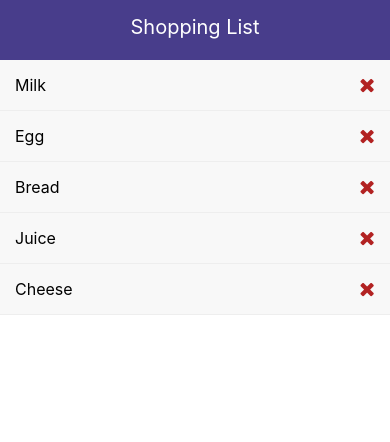
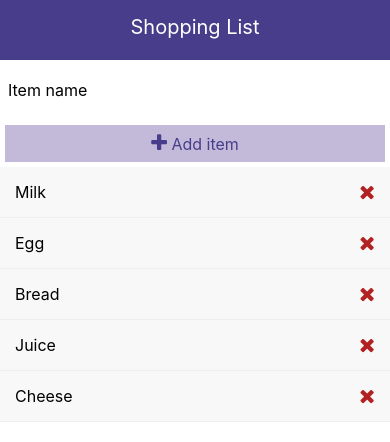
Before and after one commit to andikabahari/react-native-shopping-list, a React Native app: screen / in a window 390 px wide. Shown: the top 442 px of the page. Built offline with nearby package versions, Linux system fonts and the light colour scheme.

Commit message:
Add AddItem

```diff
--- a/App.tsx
+++ b/App.tsx
@@ -4,6 +4,7 @@
 import {v4 as uuidv4} from 'uuid';
 import {Header} from './src/components/Header';
 import {ListItem} from './src/components/ListItem';
+import {AddItem} from './src/components/AddItem';
 
 const App: React.FC = () => {
   const [items, setItems] = useState([
@@ -14,6 +15,16 @@
     {id: uuidv4(), text: 'Cheese'},
   ]);
 
+  const addItem = (text: string) => {
+    setItems(prevItems => {
+      const newItem = {
+        id: uuidv4(),
+        text,
+      };
+      return [newItem, ...prevItems];
+    });
+  };
+
   const deleteItem = (id: string) => {
     setItems(prevItems => {
       return prevItems.filter(item => item.id !== id);
@@ -23,6 +34,7 @@
   return (
     <View style={styles.container}>
       <Header title="Shopping List" />
+      <AddItem addItem={addItem} />
       <FlatList
         data={items}
         renderItem={({item}) => (
--- /dev/null
+++ b/src/components/AddItem.tsx
@@ -0,0 +1,50 @@
+import React, {useState} from 'react';
+import {
+  View,
+  TextInput,
+  TouchableOpacity,
+  Text,
+  StyleSheet,
+} from 'react-native';
+import Icon from 'react-native-vector-icons/FontAwesome';
+
+interface AddItemProps {
+  addItem: (text: string) => void;
+}
+
+export const AddItem: React.FC<AddItemProps> = ({addItem}) => {
+  const [text, setText] = useState('');
+
+  return (
+    <View>
+      <TextInput
+        placeholder="Item name"
+        style={styles.input}
+        onChangeText={value => setText(value)}
+      />
+      <TouchableOpacity style={styles.btn} onPress={() => addItem(text)}>
+        <Text style={styles.btnText}>
+          <Icon name="plus" size={20} /> Add item
+        </Text>
+      </TouchableOpacity>
+    </View>
+  );
+};
+
+const styles = StyleSheet.create({
+  input: {
+    height: 60,
+    padding: 8,
+    fontSize: 16,
+  },
+  btn: {
+    backgroundColor: '#c2bad8',
+    padding: 8,
+    margin: 5,
+  },
+  btnText: {
+    color: 'darkslateblue',
+    fontSize: 16,
+    textAlign: 'center',
+  },
+});
```
